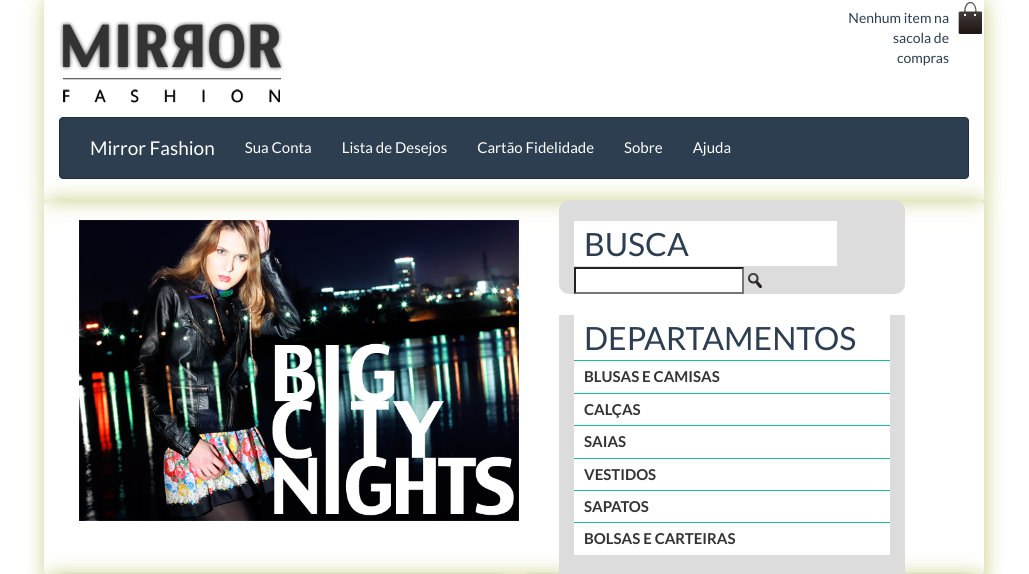
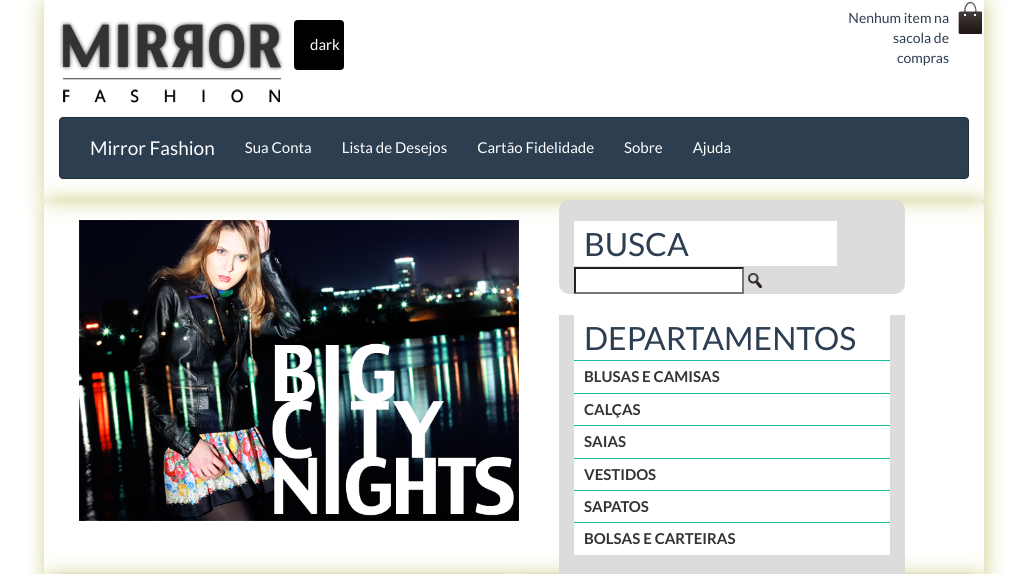
Before and after one commit to Renatodavid/E-commerce, a PHP site: page / in a window 1280 px wide. Shown: the top 574 px of the page, without its empty margins (126-1155 px from the left). Run offline with PHP 8.4, Linux system fonts and the light colour scheme.

Commit message:
testando tema dark

```diff
--- /dev/null
+++ b/css/darkMode.css
@@ -0,0 +1,45 @@
+:root {
+    --green: #eee9e9;
+    --white: #FFFFFF;
+    --black: #000000;
+}
+
+body {
+    background: var(--bg);
+    color: var(--fontColor);
+    font-family: helvetica;
+}
+
+.light-theme {
+    --bg: var(--green);
+    --fontColor: var(--black);
+    --btnBg: var(--black);
+    --btnFontColor: var(--white);
+}
+
+.dark-theme {
+    --bg: var(--black);
+    --fontColor: var(--green);
+    --btnBg: var(--white);
+    --btnFontColor: var(--black);
+}
+
+.btn {
+    position: absolute;
+    top: 20px;
+    left: 250px;
+    height: 50px;
+    width: 50px;
+    border-radius: 50%;
+    border: none;
+    color: var(--btnFontColor);
+    background-color: var(--btnBg);
+}
+
+/* Estilo específico para o botão no tema escuro */
+.dark-theme .btn {
+    color: var(--btnFontColor);
+    background-color: var(--btnBg);
+}
+
+/* Adicione outros estilos específicos para o tema escuro aqui */
--- a/index.php
+++ b/index.php
@@ -1,17 +1,22 @@
 <!DOCTYPE html>
 <html>
+	<link rel="stylesheet" href="css/darkMode.css">
 <?php $links = "links css js";
 include("./php/links.php"); ?>
 
-<body>
+<body class="light-theme">
 	<header class="container">
+		<div class="container-fluid">
 		<h1>
 			<img src="img/logo.png" alt="Mirror Fashion">
 		</h1>
-
 		<p class="sacola">
 			Nenhum item na sacola de compras
 		</p>
+		<div class="ligth-theme">
+                <button class="btn btn-dark">dark</button>
+            </div>
+		</div>
 		<?php $navbar = "navbar";
 		include("./php/navbar.php"); ?>
 	</header>
@@ -269,7 +274,7 @@ include("./php/links.php"); ?>
 	<?php $rodape = "rodape";
 	include("./php/rodape.php"); ?>
 
-
+	<script src="js/app.js"></script>
 	<script type="text/javascript" src="js/jquery.js"></script>
 	<script type="text/javascript" src="js/banner.js"> </script>
 
@@ -278,6 +283,7 @@ include("./php/links.php"); ?>
 	<script type="text/javascript" src="js/verificarImg.js"></script>
 	<script type="text/javascript" src="js/converteMoeda.js"></script>
 	<script type="text/javascript" src="js/testaConversao.js"></script>
+	<script type="text/javascript"  src="js/app.js"></script>
 
 </body>
 <!--Criado por Renato Marques david-->
--- /dev/null
+++ b/js/app.js
@@ -0,0 +1,15 @@
+'use strict';
+
+document.addEventListener('DOMContentLoaded', function() {
+    const switcher = document.querySelector('.btn');
+
+    switcher.addEventListener('click', function() {
+        document.body.classList.toggle('light-theme');
+        document.body.classList.toggle('dark-theme');
+
+        const isLightTheme = document.body.classList.contains('light-theme');
+        switcher.textContent = isLightTheme ? 'Dark' : 'Light';
+
+        console.log('Current class name: ' + document.body.className);
+    });
+});
--- a/php/links.php
+++ b/php/links.php
@@ -6,6 +6,7 @@
 	<meta name="viewport" content="width=device-width">
 	<link rel="stylesheet" href="css/novoindex.css"/>
 	<link rel="stylesheet" href="css/reset.css" />
+	<link rel="stylesheet" href="css/darkMode.css">
 	<link rel="stylesheet" href="css/mobile.css"media="(max-width:939px)">
 	<link rel="shortcut icon" href="favicon.ico" type="image/x-icon">
 	 <link rel="stylesheet" href="css/bootstrap-flatly.css">
--- a/php/navbar.php
+++ b/php/navbar.php
@@ -10,5 +10,6 @@
 				<li><a href="sobre.php">Sobre</a></li>
 				<li><a href="#">Ajuda</a></li>
 			</ul>
+
 </nav>
 <!--Criado por Renato Marques david-->
```
